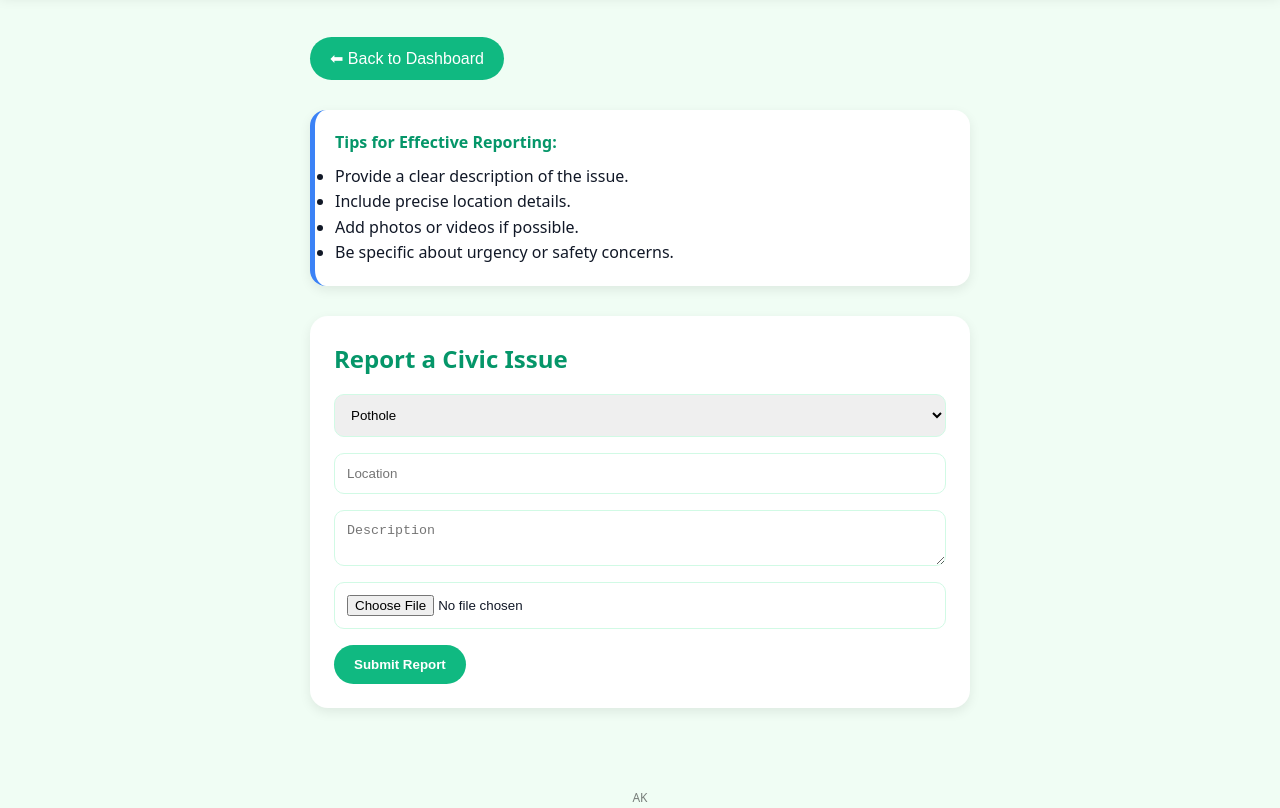
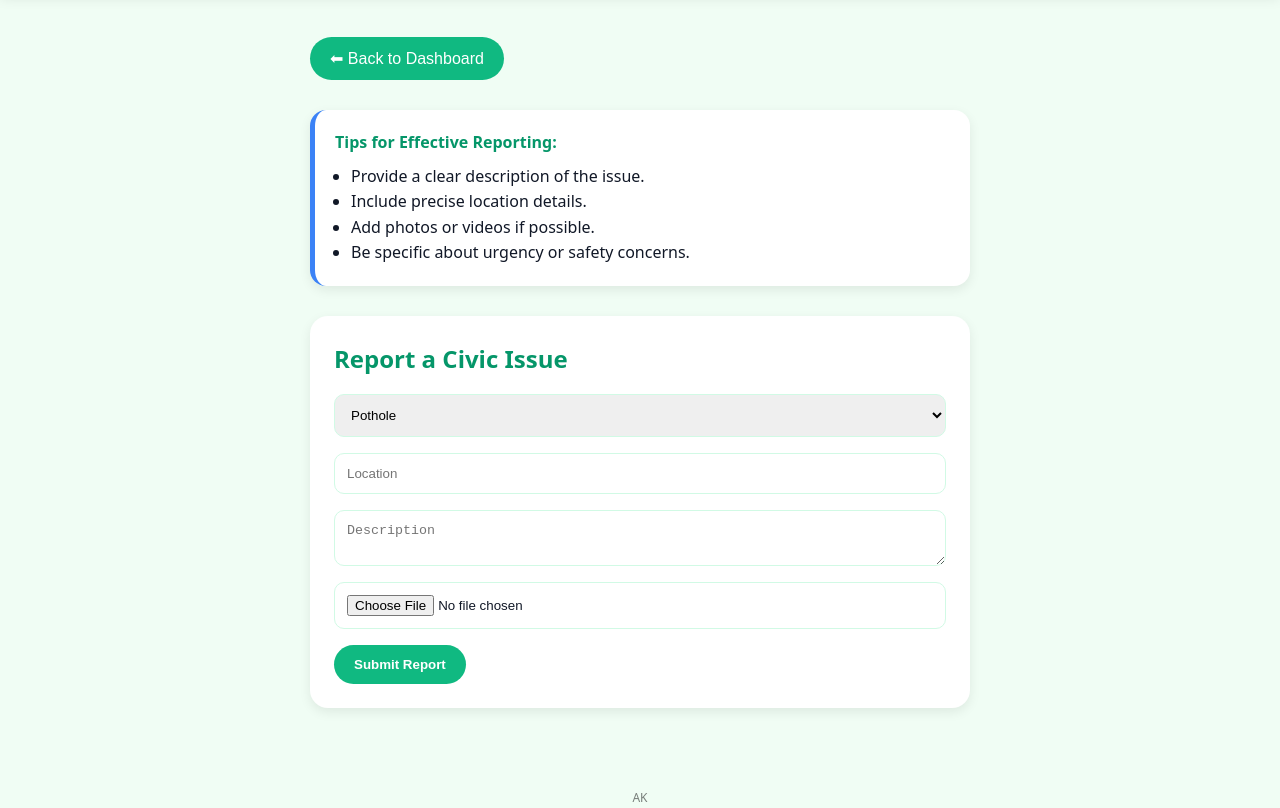
Before and after one commit to AK-Civix/official, a plain HTML site: page report.html in a window 1280 px wide. Shown: the part 67-875 px from the top of the page. Drawn offline with nearby package versions, Linux system fonts and the light colour scheme.

Commit message:
report.html

```diff
--- a/report.html
+++ b/report.html
@@ -36,6 +36,7 @@ body { font-family: system-ui, sans-serif; background:#f0fdf4; color:#111827; li
     border-left:5px solid #3b82f6; box-shadow:0 4px 12px rgba(0,0,0,0.08);
 }
 .tips b { color:#059669; margin-bottom:8px; display:block; }
+.tips ul { margin-left:16px; }
 
 /* FORM CARD */
 .form-card {
```
